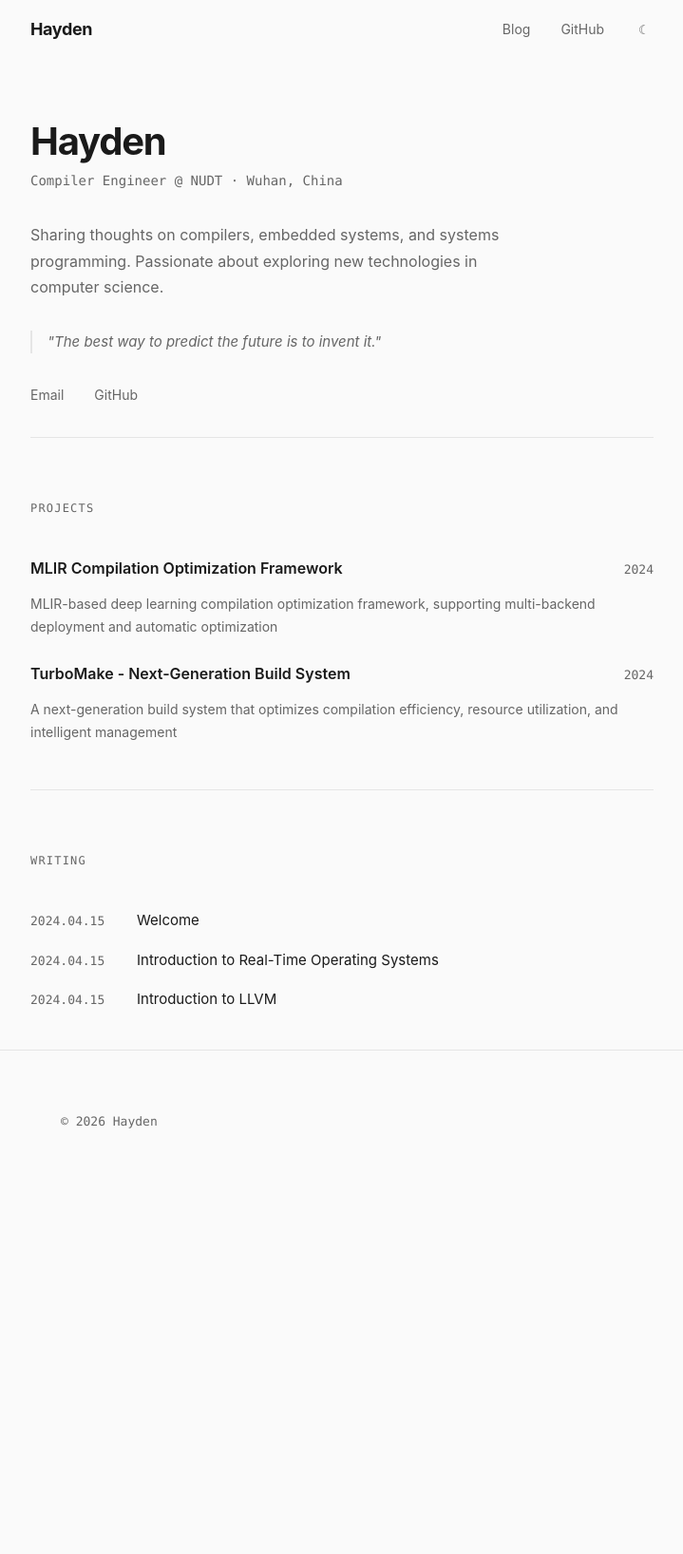
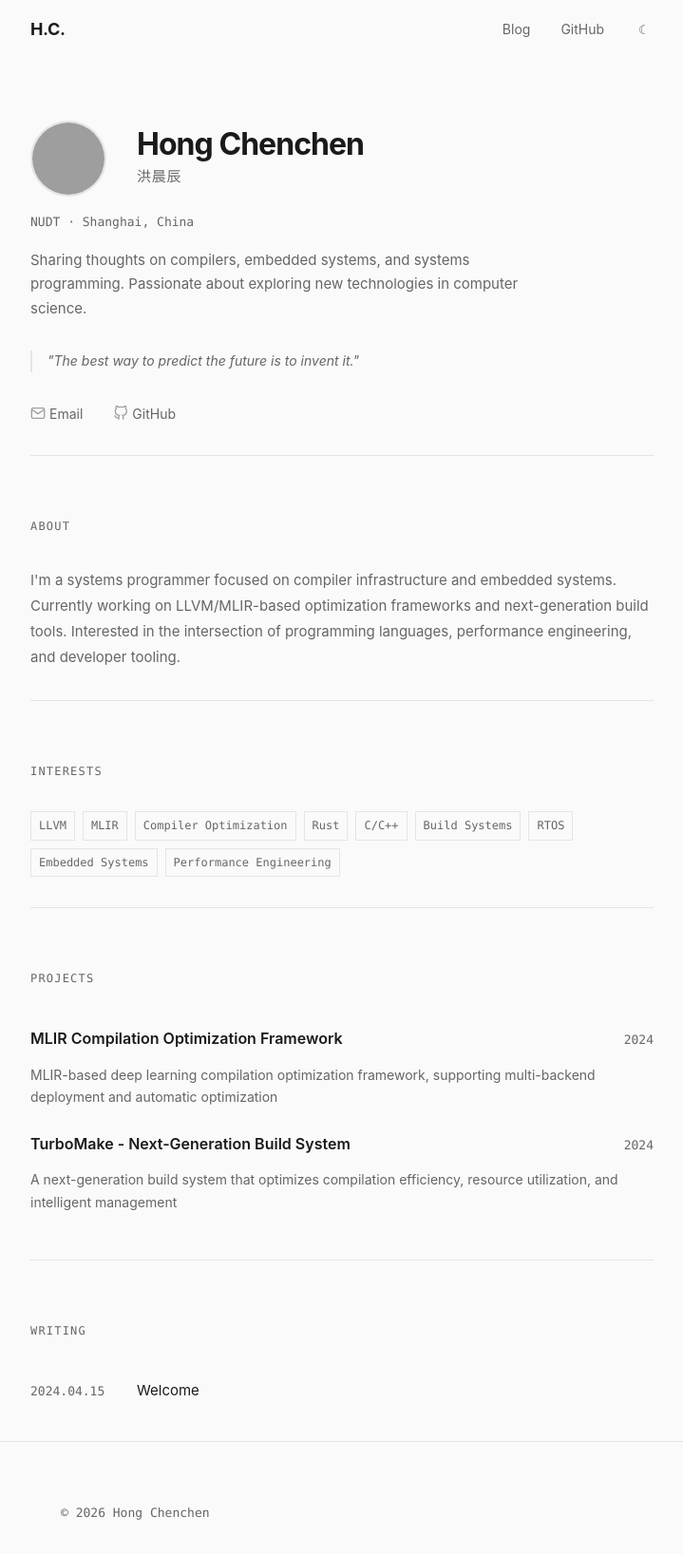
Before and after one commit to Hayden727/Hayden727.github.io, a Jekyll site: the page built from index.html, in a window 1280 px wide. Shown: the whole page at 95% size, without its empty margins (280-999 px from the left). Built offline with Jekyll 4.4.1, drawn with Linux system fonts in a browser that asks for light colours; before the commit the page ends 1224 px from its top, so only the background shows below that; grey boxes are pictures that could not be loaded.

Commit message:
feat: update profile info and enrich homepage layout
- Name: Hong Chenchen (洪晨辰), location: Shanghai
- Add avatar, About section, and Interests tags to homepage
- Remove LLVM and RTOS blog posts (keep welcome post)
- Add inline SVG icons for contact links

```diff
--- a/_config.yml
+++ b/_config.yml
@@ -1,5 +1,6 @@
 # Site
-title: Hayden
+title: Hong Chenchen
+name_zh: 洪晨辰
 description: >-
   Sharing thoughts on compilers, embedded systems, and systems programming.
   Passionate about exploring new technologies in computer science.
@@ -11,7 +12,7 @@ emails:
 github_username: Hayden727
 
 # Personal
-location: Wuhan, China
+location: Shanghai, China
 company: NUDT
 avatar: /assets/images/avatar.jpg
 
--- a/_layouts/default.html
+++ b/_layouts/default.html
@@ -10,7 +10,7 @@
 </head>
 <body>
   <nav class="site-nav">
-    <a href="{{ '/' | relative_url }}" class="site-nav__brand">{{ site.title }}</a>
+    <a href="{{ '/' | relative_url }}" class="site-nav__brand">H.C.</a>
     <div class="site-nav__links">
       <a href="{{ '/blog' | relative_url }}" {% if page.url contains '/blog' or page.layout == 'post' %}class="active"{% endif %}>Blog</a>
       <a href="https://github.com/{{ site.github_username }}" target="_blank" rel="noopener">GitHub</a>
--- a/_layouts/home.html
+++ b/_layouts/home.html
@@ -4,15 +4,51 @@ layout: default
 
 <div class="container">
   <section class="hero">
-    <h1 class="hero__name">{{ site.title }}</h1>
-    <p class="hero__role">Compiler Engineer @ {{ site.company }} &middot; {{ site.location }}</p>
+    <div class="hero__header">
+      <img src="{{ site.avatar }}" alt="{{ site.title }}" class="hero__avatar">
+      <div>
+        <h1 class="hero__name">{{ site.title }}</h1>
+        <p class="hero__name-zh">{{ site.name_zh }}</p>
+      </div>
+    </div>
+    <p class="hero__role">{{ site.company }} &middot; {{ site.location }}</p>
     <p class="hero__bio">{{ site.description }}</p>
     <blockquote class="hero__quote">
       "The best way to predict the future is to invent it."
     </blockquote>
     <div class="hero__links">
-      <a href="mailto:{{ site.emails[0] }}">Email</a>
-      <a href="https://github.com/{{ site.github_username }}" target="_blank" rel="noopener">GitHub</a>
+      <a href="mailto:{{ site.emails[0] }}">
+        <svg width="16" height="16" viewBox="0 0 24 24" fill="none" stroke="currentColor" stroke-width="2"><path d="M4 4h16c1.1 0 2 .9 2 2v12c0 1.1-.9 2-2 2H4c-1.1 0-2-.9-2-2V6c0-1.1.9-2 2-2z"/><polyline points="22,6 12,13 2,6"/></svg>
+        Email
+      </a>
+      <a href="https://github.com/{{ site.github_username }}" target="_blank" rel="noopener">
+        <svg width="16" height="16" viewBox="0 0 24 24" fill="none" stroke="currentColor" stroke-width="2"><path d="M9 19c-5 1.5-5-2.5-7-3m14 6v-3.87a3.37 3.37 0 0 0-.94-2.61c3.14-.35 6.44-1.54 6.44-7A5.44 5.44 0 0 0 20 4.77 5.07 5.07 0 0 0 19.91 1S18.73.65 16 2.48a13.38 13.38 0 0 0-7 0C6.27.65 5.09 1 5.09 1A5.07 5.07 0 0 0 5 4.77a5.44 5.44 0 0 0-1.5 3.78c0 5.42 3.3 6.61 6.44 7A3.37 3.37 0 0 0 9 18.13V22"/></svg>
+        GitHub
+      </a>
+    </div>
+  </section>
+
+  <section class="section">
+    <h2 class="section__label">About</h2>
+    <p class="about__text">
+      I'm a systems programmer focused on compiler infrastructure and embedded systems.
+      Currently working on LLVM/MLIR-based optimization frameworks and next-generation build tools.
+      Interested in the intersection of programming languages, performance engineering, and developer tooling.
+    </p>
+  </section>
+
+  <section class="section">
+    <h2 class="section__label">Interests</h2>
+    <div class="tags">
+      <span class="tag">LLVM</span>
+      <span class="tag">MLIR</span>
+      <span class="tag">Compiler Optimization</span>
+      <span class="tag">Rust</span>
+      <span class="tag">C/C++</span>
+      <span class="tag">Build Systems</span>
+      <span class="tag">RTOS</span>
+      <span class="tag">Embedded Systems</span>
+      <span class="tag">Performance Engineering</span>
     </div>
   </section>
 
@@ -27,6 +63,7 @@ layout: default
     {% endfor %}
   </section>
 
+  {% if site.posts.size > 0 %}
   <section class="section">
     <h2 class="section__label">Writing</h2>
     {% for post in site.posts %}
@@ -36,4 +73,5 @@ layout: default
     </div>
     {% endfor %}
   </section>
+  {% endif %}
 </div>
--- a/_posts/2024-04-15-rtos-introduction.md
+++ /dev/null
@@ -1,39 +0,0 @@
----
-layout: post
-title: "Introduction to Real-Time Operating Systems"
-date: 2024-04-15
-categories: [embedded]
-excerpt: "An overview of RTOS fundamentals — what makes an OS 'real-time', key properties, and common implementations."
----
-
-# Introduction to Real-Time Operating Systems
-
-A Real-Time Operating System (RTOS) is a specialized OS designed to respond to external events within strict timing constraints. Unlike general-purpose operating systems, an RTOS prioritizes deterministic response time over average throughput.
-
-## What Makes It "Real-Time"?
-
-The defining characteristic is **determinism** (确定性) — the system must guarantee that tasks complete within specified deadlines. Missing a deadline is considered a system failure.
-
-## Key Properties
-
-1. **Determinism** — bounded worst-case execution time
-2. **Predictability** — consistent timing behavior
-3. **Priority-based scheduling** — higher-priority tasks preempt lower ones
-4. **Fast interrupt handling** — minimal interrupt latency
-5. **Task management** — lightweight context switching
-
-## Common RTOS Implementations
-
-- **FreeRTOS** — widely used in IoT and embedded devices
-- **RT-Thread** — popular in the Chinese embedded ecosystem (国内嵌入式生态)
-- **uC/OS** — classic educational and commercial RTOS
-- **QNX** — used in automotive and safety-critical systems
-
-## Application Domains
-
-- Industrial control systems
-- Medical devices
-- Aerospace and defense
-- Automotive electronics
-
-Future posts will explore RTOS internals — task scheduling, memory management, and inter-task communication.
--- a/assets/css/main.css
+++ b/assets/css/main.css
@@ -133,27 +133,48 @@ img {
   padding: var(--space-xl) 0 var(--space-lg);
 }
 
+.hero__header {
+  display: flex;
+  align-items: center;
+  gap: var(--space-lg);
+  margin-bottom: var(--space-md);
+}
+
+.hero__avatar {
+  width: 80px;
+  height: 80px;
+  border-radius: 50%;
+  object-fit: cover;
+  border: 2px solid var(--color-border);
+}
+
 .hero__name {
-  font-size: 2.5rem;
+  font-size: 2rem;
   font-weight: 700;
   letter-spacing: -0.03em;
   line-height: 1.1;
-  margin-bottom: var(--space-sm);
+  margin-bottom: var(--space-xs);
+}
+
+.hero__name-zh {
+  font-size: 0.9375rem;
+  color: var(--color-text-secondary);
+  letter-spacing: 0.05em;
 }
 
 .hero__role {
   font-family: var(--font-mono);
-  font-size: 0.875rem;
+  font-size: 0.8125rem;
   color: var(--color-text-secondary);
-  margin-bottom: var(--space-lg);
+  margin-bottom: var(--space-md);
 }
 
 .hero__bio {
-  font-size: 1rem;
+  font-size: 0.9375rem;
   line-height: 1.7;
   color: var(--color-text-secondary);
   max-width: 540px;
-  margin-bottom: var(--space-md);
+  margin-bottom: var(--space-sm);
 }
 
 .hero__quote {
@@ -162,7 +183,7 @@ img {
   border-left: 2px solid var(--color-border);
   padding-left: var(--space-md);
   margin: var(--space-lg) 0;
-  font-size: 0.9375rem;
+  font-size: 0.875rem;
   line-height: 1.6;
 }
 
@@ -175,11 +196,50 @@ img {
 .hero__links a {
   color: var(--color-text-secondary);
   transition: color 0.15s ease;
+  display: inline-flex;
+  align-items: center;
+  gap: var(--space-xs);
+}
+
+.hero__links a svg {
+  opacity: 0.6;
 }
 
 .hero__links a:hover {
   color: var(--color-accent);
   text-decoration: none;
+}
+
+.hero__links a:hover svg {
+  opacity: 1;
+}
+
+/* ===== About ===== */
+.about__text {
+  font-size: 0.9375rem;
+  line-height: 1.8;
+  color: var(--color-text-secondary);
+}
+
+/* ===== Tags ===== */
+.tags {
+  display: flex;
+  flex-wrap: wrap;
+  gap: var(--space-sm);
+}
+
+.tag {
+  font-family: var(--font-mono);
+  font-size: 0.75rem;
+  color: var(--color-text-secondary);
+  border: 1px solid var(--color-border);
+  padding: var(--space-xs) var(--space-sm);
+  transition: all 0.15s ease;
+}
+
+.tag:hover {
+  color: var(--color-accent);
+  border-color: var(--color-accent);
 }
 
 /* ===== Section ===== */
@@ -519,8 +579,13 @@ img {
     padding: 0 var(--space-md);
   }
 
+  .hero__avatar {
+    width: 64px;
+    height: 64px;
+  }
+
   .hero__name {
-    font-size: 2rem;
+    font-size: 1.75rem;
   }
 
   .article__title,
```
Also changed, not shown: _posts/2024-04-15-llvm-introduction.md (deleted, +0 -50 lines).
